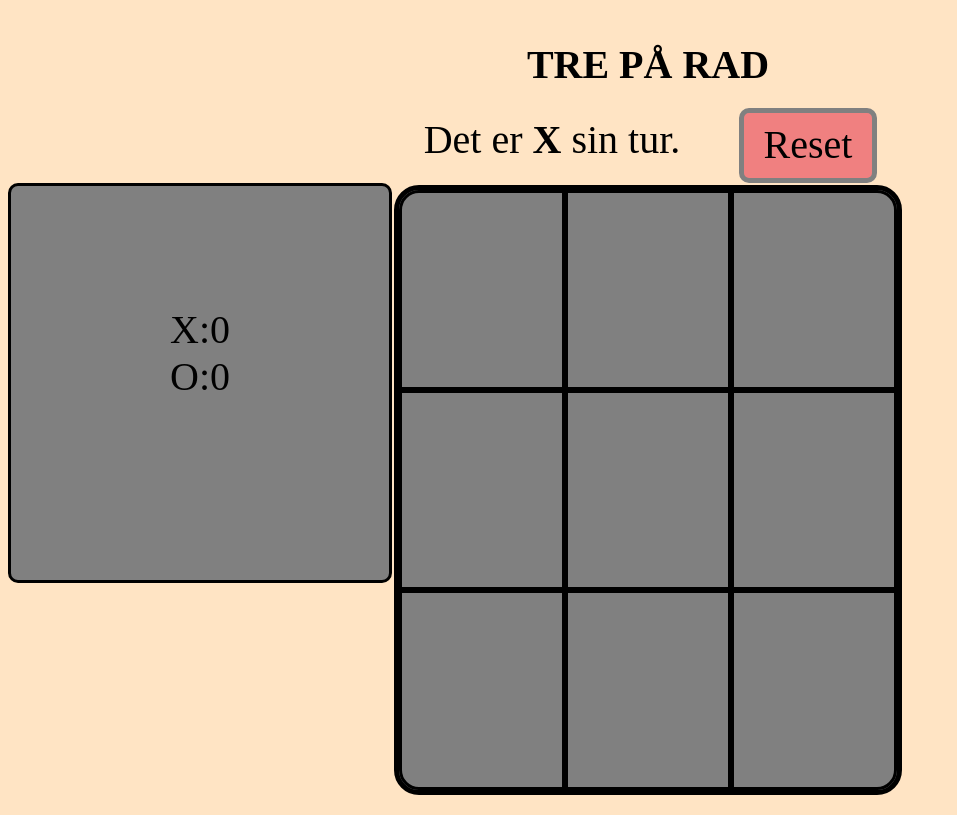
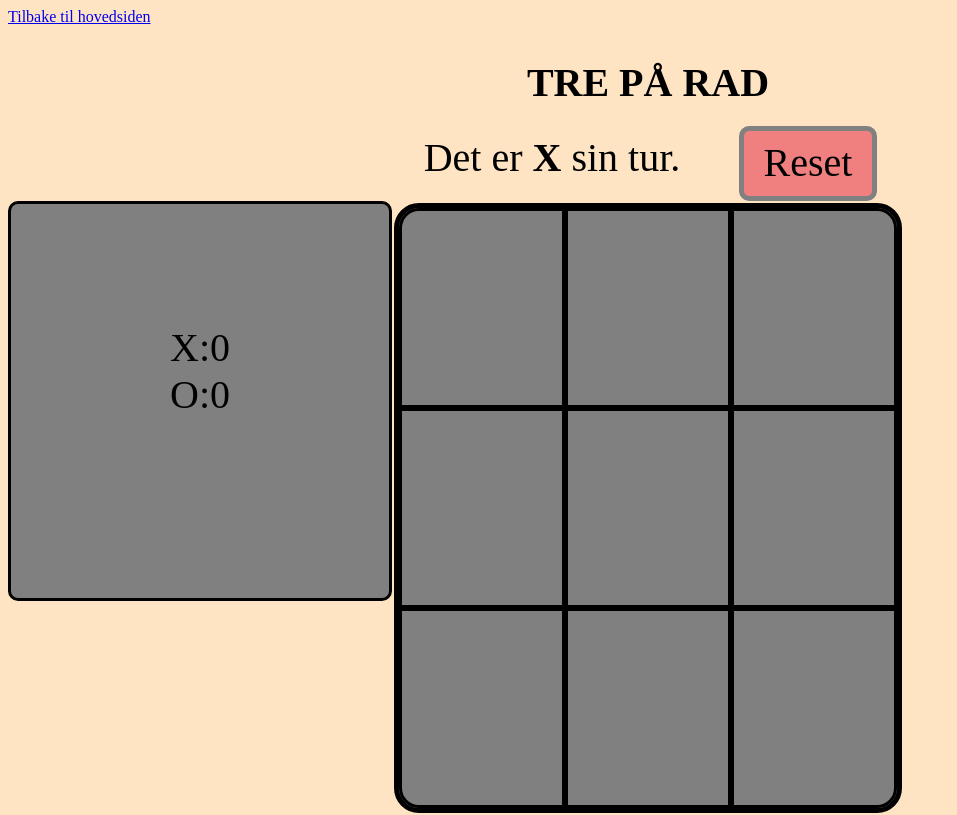
Before and after one commit to Vetlebrur/MainPage, a plain HTML site: page TrePaaRad/TrePaaRad.html in a window 1280 px wide. Shown: the whole page, without its empty margins (0-957 px from the left). Drawn offline with nearby package versions, Linux system fonts and the light colour scheme.

Commit message:
Update TrePaaRad.html

```diff
--- a/TrePaaRad/TrePaaRad.html
+++ b/TrePaaRad/TrePaaRad.html
@@ -8,6 +8,9 @@
     <link rel="stylesheet" href="css/TREPAARAD.css">
 </head>
 <body>
+    <nav>
+        <a href="../index.html">Tilbake til hovedsiden</a>
+    </nav>
     <section id="main">
         <h1>
             TRE PÅ RAD
```
